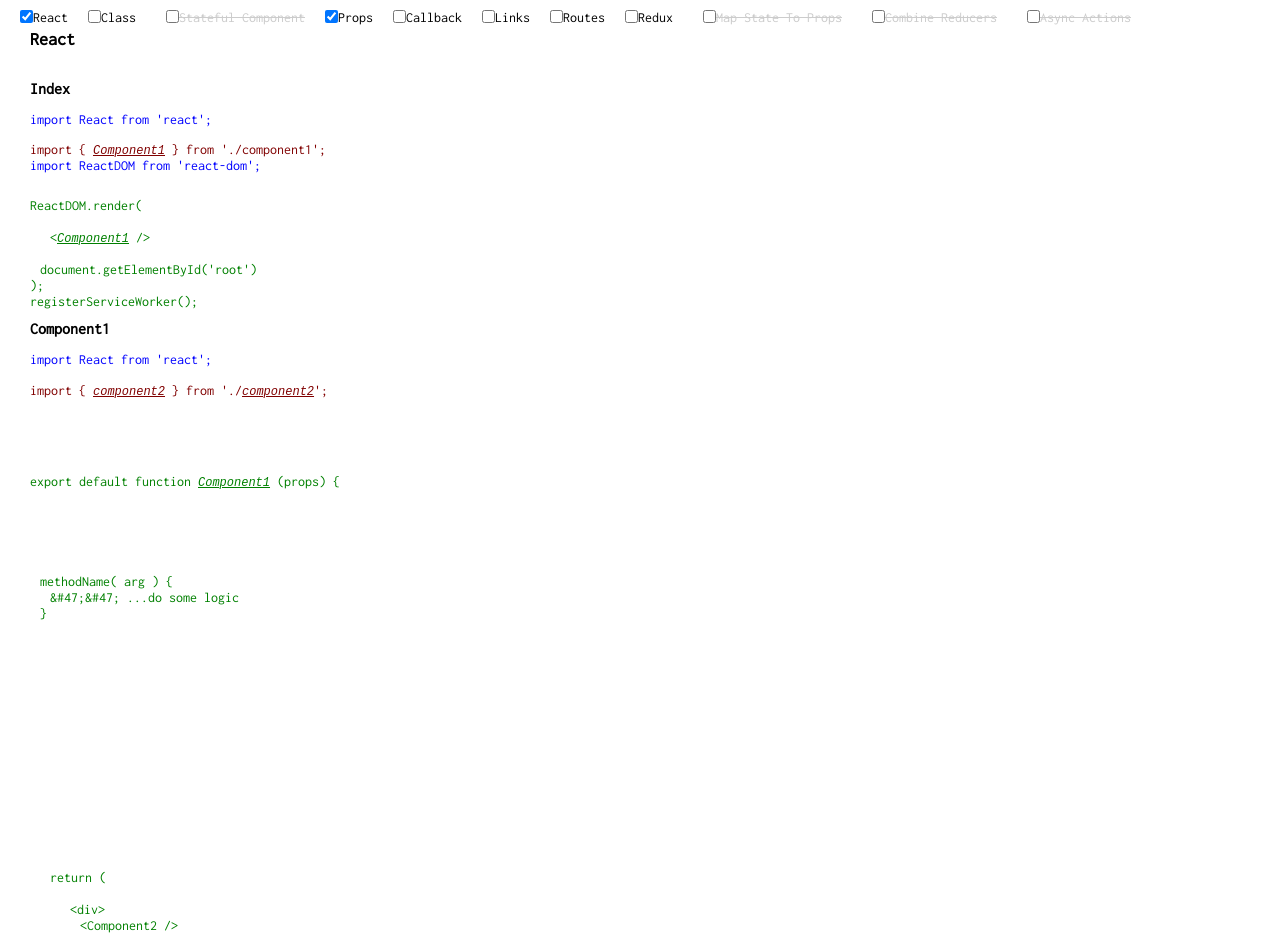
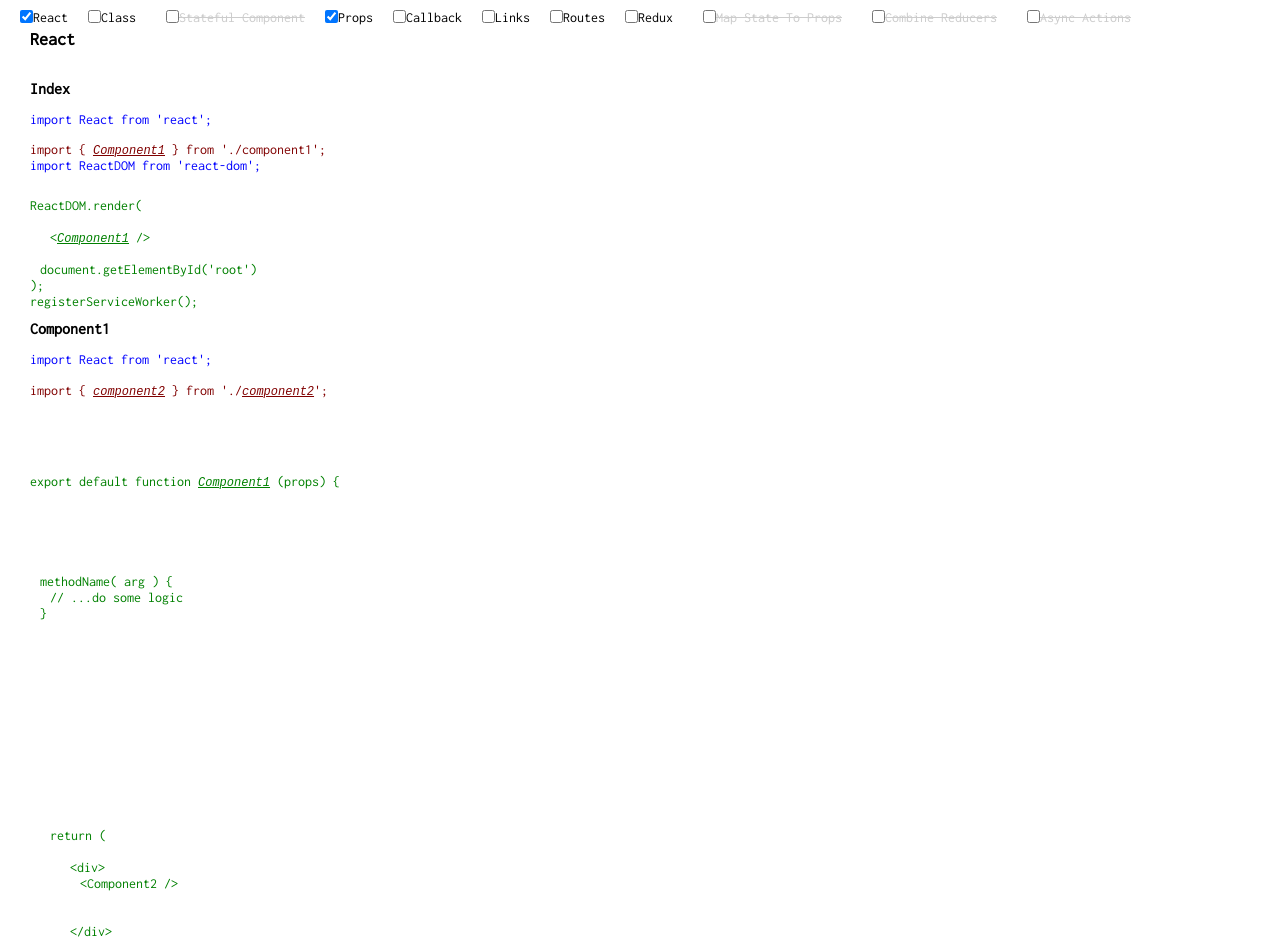
Before and after one commit to bradcgarner/reactive, a React (Create React App) app: page / in a window 1280 px wide. Shown: the top 952 px of the page. Built offline with nearby package versions, Linux system fonts and the light colour scheme; a web font is replaced by a local one.

Commit message:
minor changes at component1

```diff
--- a/src/components/reactt/component1.js
+++ b/src/components/reactt/component1.js
@@ -33,10 +33,11 @@ export function Component1(props) {
 
   // @@@@@@@@@ setState
   const isStateful = ( !props.reduxx.reduxx && props.reactt.stateful ) ? 'normal' : 'clear' ;
+  const showSetState = ( !props.reduxx.reduxx && props.reactt.stateful ) ? 'normal' : 'hidden' ;
 
   // @@@@@@@@@ dispatch
-  const showDispatch = props.reduxx.reduxx ? 'normal' : 'clear' ;
-  const dispatchAsync = ( props.reduxx.reduxx && props.reduxx.async ) ? 'normal' : 'clear' ;
+  const showDispatch = props.reduxx.reduxx ? 'normal' : 'hidden' ;
+  const dispatchAsync = ( props.reduxx.reduxx && props.reduxx.async ) ? 'normal' : 'hidden' ;
 
   // @@@@@@@@@ return
   // const isStateful = ( !props.reduxx.reduxx && props.reactt.stateful ) ? 'normal' : 'clear' ;
@@ -89,7 +90,7 @@ export function Component1(props) {
 
       <div className ="group component1methodmethodGeneral">
         <div className="code in1"><p>methodName( arg ) &#123;</p></div>
-        <div className="code in2"><p>{'&#47;&#47; ...do some logic'}</p></div>
+        <div className="code in2"><p>{'// ...do some logic'}</p></div>
         <div className="code in1"><p>&#125;</p></div>
       </div>
 
@@ -101,20 +102,19 @@ export function Component1(props) {
         <div className="code in1"><p className={showCallback}>&#125;</p></div>
       </div>
 
+      <div className="group component1methodSetState">
+        <div className="code in1"><p className={showSetState}>this.setState(&#123;</p></div>
+        <div className="code in2"><p className={showSetState}>return Object.assign( &#123; &#125; , state, &#123;</p></div>
+        <div className="code in3"><p className={showSetState}>prop: value</p></div>
+        <div className="code in2"><p className={showSetState}>&#125;)</p></div>
+        <div className="code in1"><p className={showSetState}>&#125;);</p></div>
 
-      <div className="group component1methodSetState">
-        <div className="code in1"><p className={isStateful}>this.setState(&#123;</p></div>
-        <div className="code in2"><p className={isStateful}>return Object.assign( &#123; &#125; , state, &#123;</p></div>
-        <div className="code in3"><p className={isStateful}>prop: value</p></div>
-        <div className="code in2"><p className={isStateful}>&#125;)</p></div>
-        <div className="code in1"><p className={isStateful}>&#125;);</p></div>
+        <div className="component1methodDispatch">
+          <div className="code in1"><p className={showDispatch}>this.props.dispatch( actionName ( value ) ) ;</p></div>
+          <div className="code in1"><p className={dispatchAsync}>this.props.dispatch( asyncActionName ( value ) ) ;</p></div>
+        </div>
+
       </div>
-
-      <div className="group component1methodDispatch">
-        <div className="code in1"><p className={showDispatch}>this.props.dispatch( actionName ( value ) ) ;</p></div>
-        <div className="code in1"><p className={dispatchAsync}>this.props.dispatch( asyncActionName ( value ) ) ;</p></div>
-      </div>
-
 
       <div className="group component1return">
         <div className="code in1"><p className={isStateful}>render() (</p></div>
--- a/src/components/reduxx/reducer.js
+++ b/src/components/reduxx/reducer.js
@@ -4,7 +4,6 @@ import { connect } from 'react-redux';
 export function Reducer(props) {
   console.log('Reducer',props)
 
-  // @@@@@ import
   const showRedux = props.reduxx.reduxx ? 'normal' : 'clear';
   const showCombine = ( props.reduxx.reduxx && props.reduxx.combine ) ? 'normal' : 'clear';
   const hideCombine = ( props.reduxx.reduxx && props.reduxx.combine ) ? 'clear' : 'normal';
@@ -42,7 +41,6 @@ export function Reducer(props) {
           <div className="code in1"><p className={showRedux}>&#125;</p></div>
         </div>
 
-
         <div className="group singleReducer if">
           <div className="code in1"><p className={showCombine}>export const reducer2 = ( state = initialState, action ) => &#123;</p></div>
           <div className="code in2"><p className={showCombine}>if ( action.type === ACTION_NAME ) &#123;</p></div>
@@ -53,7 +51,6 @@ export function Reducer(props) {
           <div className="code in2"><p className={showCombine}>return state;</p></div>
           <div className="code in1"><p className={showCombine}>&#125;</p></div>
         </div>
-
 
         <div className="group reducerCombine">
           <div className="code in1"><p className={showCombine}>export default combineReducers ( &#123;</p></div>
--- a/src/index.css
+++ b/src/index.css
@@ -117,10 +117,13 @@ h1 {
   height: 80px; }
 
 .component1methodSetState {
-  height: 80px; }
+  height: 80px;
+  position: relative; }
 
 .component1methodDispatch {
-  height: 32px; }
+  position: absolute;
+  top: 0;
+  left: 0; }
 
 .component1return {
   height: 176px; }
@@ -132,7 +135,7 @@ h1 {
   height: 48px; }
 
 .component1 {
-  height: 840px;
+  height: 793px;
   margin-bottom: 15px; }
 
 .component2import {
--- a/src/index.scss
+++ b/src/index.scss
@@ -184,11 +184,13 @@ $component1-methodCallback-ht: $component1-methodGeneral-lines + $group-OH;
 
 $component1-methodSetState-lines: $line * 5;
 $component1-methodSetState-ht: $component1-methodSetState-lines + $group-OH;
-.component1methodSetState  { height: $component1-methodSetState-lines; };
+.component1methodSetState  { height: $component1-methodSetState-lines; position: relative; };
 
-$component1-methodDispatch-lines: $line * 2;
-$component1-methodDispatch-ht: $component1-methodDispatch-lines + $group-OH;
-.component1methodDispatch  { height: $component1-methodDispatch-lines; };
+.component1methodDispatch  {
+  position: absolute;
+  top: 0;
+  left: 0;
+}
 
 $component1-return-lines: $line * 11;
 $component1-return-ht: $component1-return-lines + $group-OH;
@@ -210,7 +212,6 @@ $component1-connect-ht: $component1-connect-lines + $group-OH;
     $component1-methodGeneral-ht +
     $component1-methodCallback-ht +
     $component1-methodSetState-ht +
-    $component1-methodDispatch-ht +
     $component1-return-ht +
     $component1-mapState-ht +
     $component1-connect-ht +
```
Also changed, not shown: 2 other files (tests, documents, lock files or other folders).
